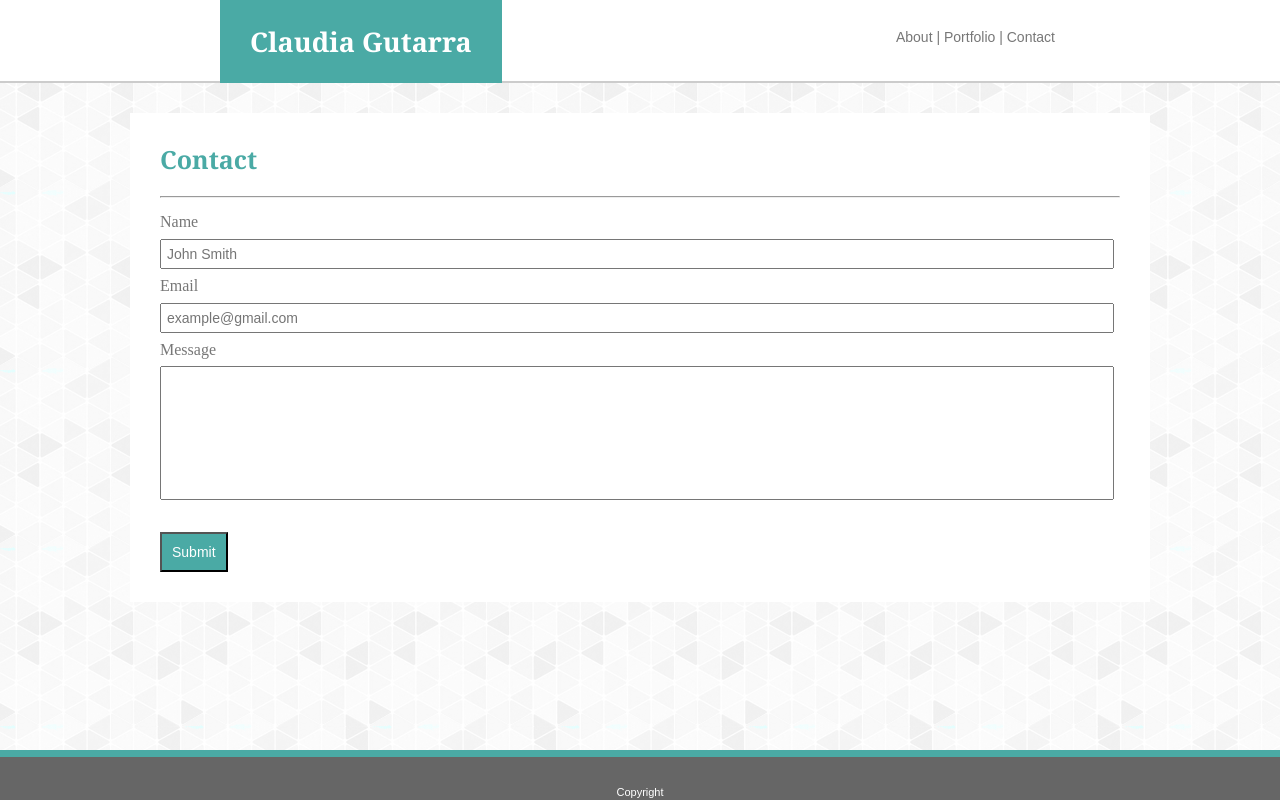
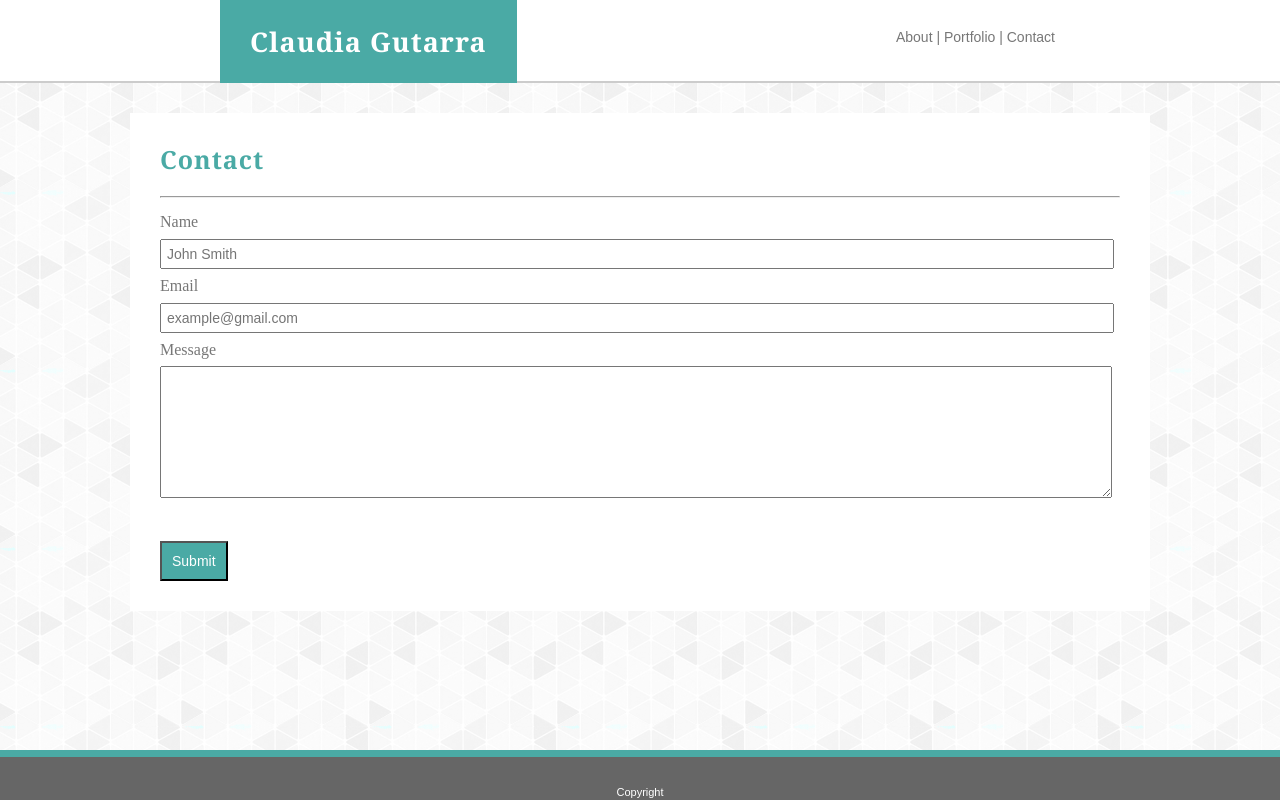
Before and after one commit to claudiaagutarra/Basic-Portfolio, a plain HTML site: page contact.html in a window 1280 px wide. Drawn offline with Linux system fonts and the light colour scheme.

Commit message:
pushing back to hw repo

```diff
--- a/assets/css/style.css
+++ b/assets/css/style.css
@@ -17,7 +17,8 @@ h1 {
     margin-left: 220px;
     margin-top: 0px;
     font-size: 27px;
-    font-weight: bold;
+    font-weight: 600;
+    letter-spacing: 1px;
 
 }
 
@@ -59,7 +60,7 @@ h2 {
     font-size: 25px;
     font-weight: bold;
     padding-bottom: 13px;
-
+    letter-spacing: 1px;
 }
 hr {
     color: #777777;
@@ -87,7 +88,7 @@ input[type="Email"] {
     font-size: 14px;
     width: 940px;
 }
-input[type="Message"] {
+textarea {
     border: 1;
     padding: 5px;
     font-size: 14px;
--- a/contact.html
+++ b/contact.html
@@ -12,12 +12,12 @@
 
 <body>
     <div class="header">
-            <h1>Claudia Gutarra</h1>
-            <ul>
-                <li><a href="#">About</a> | </li>
-                <li><a href="#">Portfolio</a> | </li>
-                <li><a href="#">Contact</a></li>
-            </ul>
+        <h1>Claudia Gutarra</h1>
+        <ul>
+            <li><a href="index.html">About</a> | </li>
+            <li><a href="portfolio.html">Portfolio</a> | </li>
+            <li><a href="#">Contact</a></li>
+        </ul>
     </div>
 
     <div class="content">
@@ -28,7 +28,7 @@
             Email <br>
             <input type="Email" placeholder="example@gmail.com"> <br>
             Message <br>
-            <input type="Message" placeholder="">
+            <textarea> </textarea>
 
             <br>
             <br>
```
Also changed, not shown: index.html (+2 -2 lines), portfolio.html (+3 -3 lines), 1 other file.
